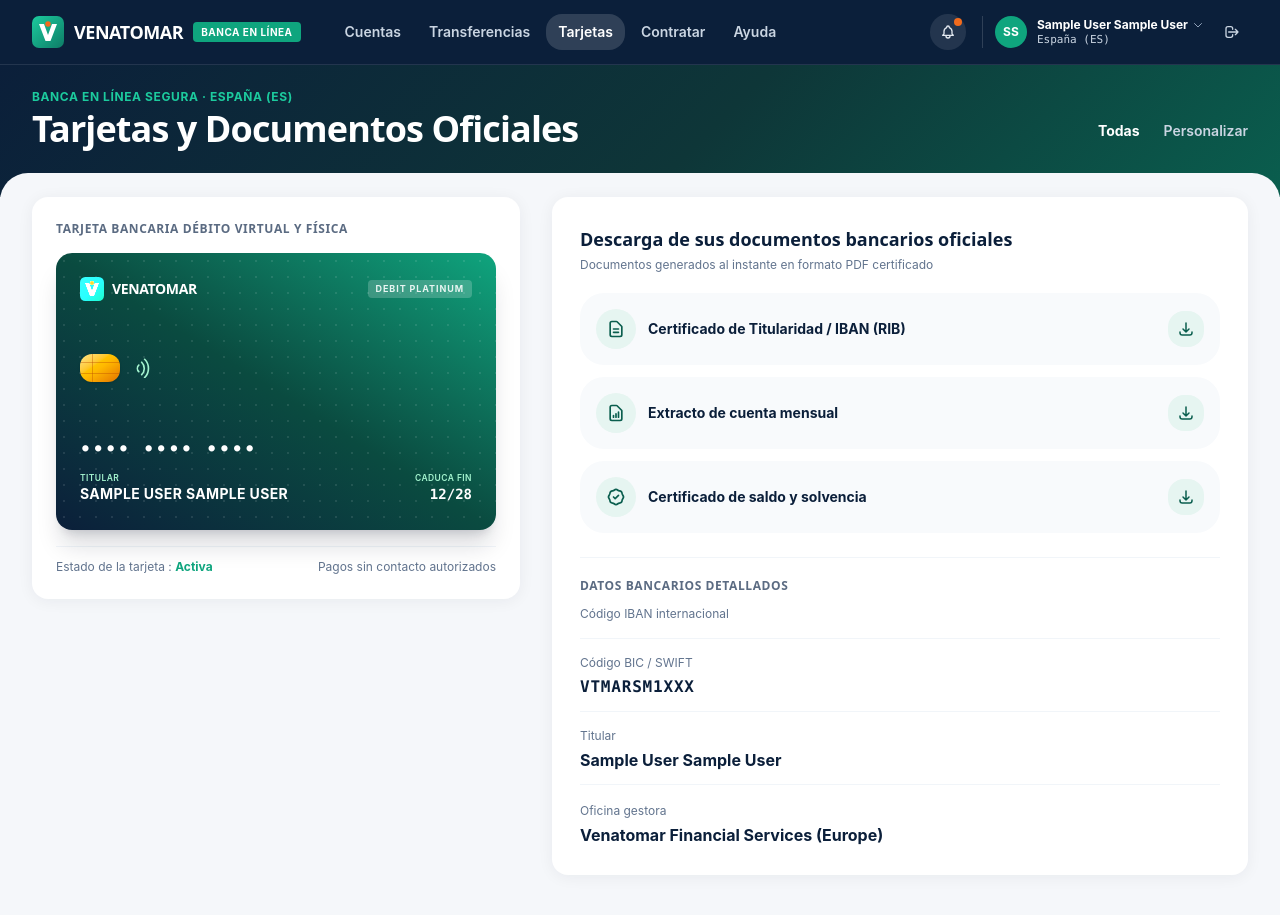
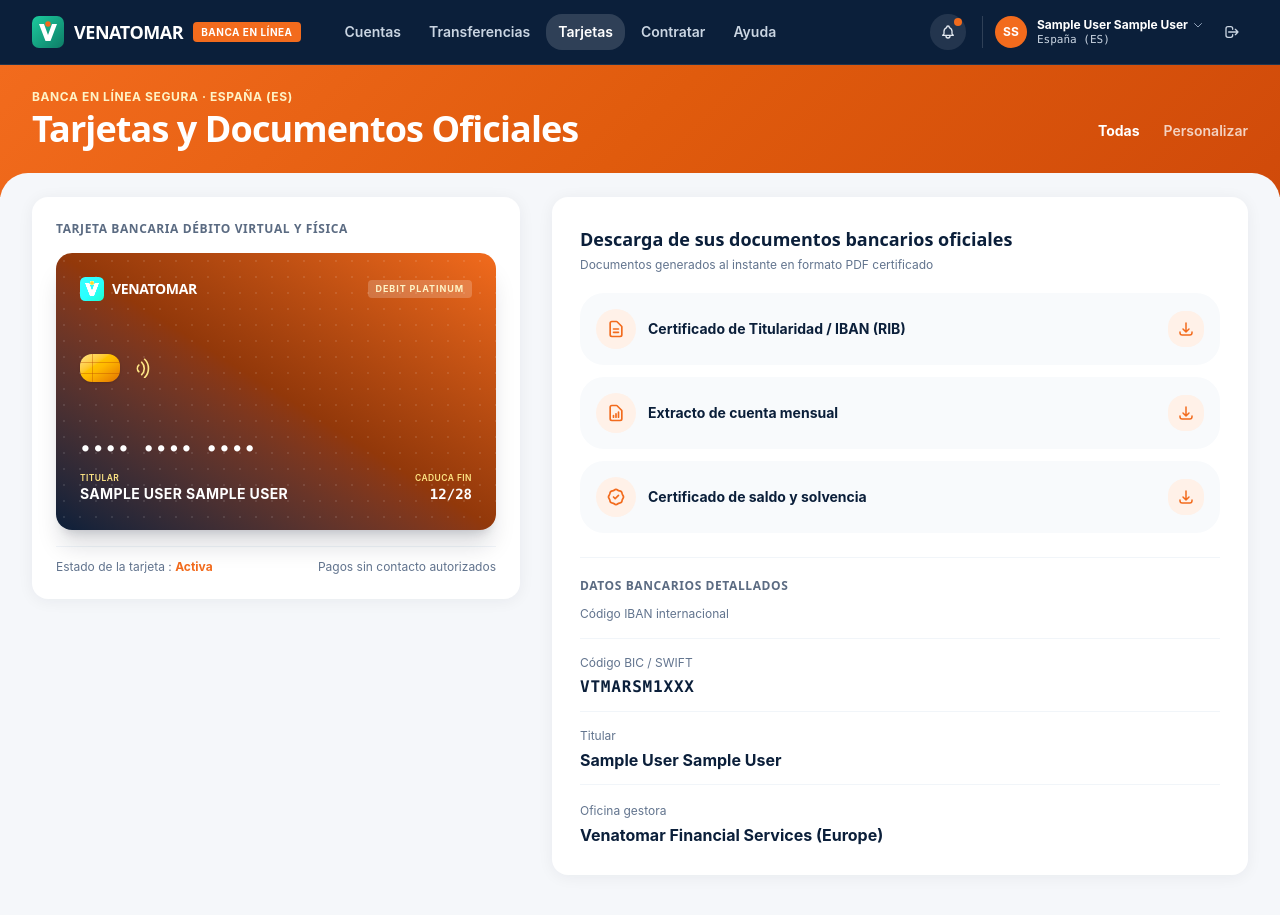
Before and after one commit to primous/venatomar, a Laravel app: page /es/portal/documents in a window 1280 px wide. Shown: the top 915 px of the page. Run offline with Laravel 12, Linux system fonts and the light colour scheme; the visitor is signed in with stand-in values (Sample User, id 1); data comes from the database, SQL or seed files in the repository; style sheets or scripts are compiled from the project's sources; some libraries are stand-ins or nearby versions.

Commit message:
style(portal): harmonize client account portal with brand orange theme

```diff
--- a/resources/views/layouts/portal.blade.php
+++ b/resources/views/layouts/portal.blade.php
@@ -11,7 +11,7 @@
 
     <style>
         .header-venatomar {
-            background: linear-gradient(135deg, #0B1F3A 0%, #0E3638 55%, #0A5E4E 100%);
+            background: linear-gradient(135deg, #F26B1D 0%, #E05B0D 50%, #D04A0A 100%);
         }
         .no-scrollbar::-webkit-scrollbar { display: none; }
         .no-scrollbar { -ms-overflow-style: none; scrollbar-width: none; }
@@ -27,7 +27,7 @@
                 <a href="{{ route('portal.dashboard', ['locale' => app()->getLocale()]) }}" class="flex items-center gap-2.5">
                     <img src="{{ asset('images/logo.svg') }}" alt="Venatomar" class="size-8">
                     <span class="font-display font-extrabold text-lg text-white tracking-tight">VENATOMAR</span>
-                    <span class="text-[10px] uppercase font-bold tracking-wider px-2 py-0.5 rounded bg-[#0FA57E] text-white">{{ __('portal.online_banking') }}</span>
+                    <span class="text-[10px] uppercase font-bold tracking-wider px-2 py-0.5 rounded bg-[#F26B1D] text-white">{{ __('portal.online_banking') }}</span>
                 </a>
 
                 <!-- Nav links with dynamic translations -->
@@ -66,11 +66,11 @@
 
                 <div x-data="{ desktopUserMenu: false }" class="relative flex items-center gap-3 pl-3 border-l border-white/15">
                     <button type="button" @click="desktopUserMenu = !desktopUserMenu" class="flex items-center gap-2.5 text-left group focus:outline-none">
-                        <div class="size-8 rounded-full bg-[#0FA57E] text-white font-bold text-xs flex items-center justify-center">
+                        <div class="size-8 rounded-full bg-[#F26B1D] text-white font-bold text-xs flex items-center justify-center">
                             {{ strtoupper(substr(auth('client')->user()?->first_name ?: (auth('client')->user()?->email ?? 'C'), 0, 1) . substr(auth('client')->user()?->last_name ?? 'L', 0, 1)) }}
                         </div>
                         <div class="text-xs">
-                            <div class="font-bold text-white group-hover:text-[#1CCB9E] transition flex items-center gap-1">
+                            <div class="font-bold text-white group-hover:text-amber-200 transition flex items-center gap-1">
                                 <span>{{ auth('client')->user()?->fullName() }}</span>
                                 <svg class="size-3 text-slate-400 group-hover:text-white transition" fill="none" stroke="currentColor" viewBox="0 0 24 24"><path stroke-linecap="round" stroke-linejoin="round" stroke-width="2" d="M19 9l-7 7-7-7"/></svg>
                             </div>
@@ -97,15 +97,15 @@
 
                         <div class="py-1.5 px-2">
                             <a href="{{ route('portal.profile', ['locale' => app()->getLocale()]) }}"
-                                class="flex items-center gap-2.5 px-3 py-2 rounded-xl text-xs font-bold text-slate-700 hover:bg-[#E6F5F1] hover:text-[#0A5E4E] transition">
-                                <svg class="size-4 text-[#0FA57E]" fill="none" stroke="currentColor" stroke-width="2" viewBox="0 0 24 24">
+                                class="flex items-center gap-2.5 px-3 py-2 rounded-xl text-xs font-bold text-slate-700 hover:bg-[#FFF1E8] hover:text-[#B23F08] transition">
+                                <svg class="size-4 text-[#F26B1D]" fill="none" stroke="currentColor" stroke-width="2" viewBox="0 0 24 24">
                                     <path stroke-linecap="round" stroke-linejoin="round" d="M16 7a4 4 0 11-8 0 4 4 0 018 0zM12 14a7 7 0 00-7 7h14a7 7 0 00-7-7z"/>
                                 </svg>
                                 <span>{{ __('portal.profile_title') }}</span>
                             </a>
                             <a href="{{ route('portal.support', ['locale' => app()->getLocale()]) }}"
-                                class="flex items-center gap-2.5 px-3 py-2 rounded-xl text-xs font-bold text-slate-700 hover:bg-[#E6F5F1] hover:text-[#0A5E4E] transition">
-                                <svg class="size-4 text-[#0FA57E]" fill="none" stroke="currentColor" stroke-width="2" viewBox="0 0 24 24">
+                                class="flex items-center gap-2.5 px-3 py-2 rounded-xl text-xs font-bold text-slate-700 hover:bg-[#FFF1E8] hover:text-[#B23F08] transition">
+                                <svg class="size-4 text-[#F26B1D]" fill="none" stroke="currentColor" stroke-width="2" viewBox="0 0 24 24">
                                     <path stroke-linecap="round" stroke-linejoin="round" d="M8 10h.01M12 10h.01M16 10h.01M9 16H5a2 2 0 01-2-2V6a2 2 0 012-2h14a2 2 0 012 2v8a2 2 0 01-2 2h-5l-5 5v-5z"/>
                                 </svg>
                                 <span>{{ __('portal.nav_help') }}</span>
@@ -161,7 +161,7 @@
                     <!-- Mobile User Avatar Button & Dropdown Menu -->
                     <div x-data="{ mobileUserMenu: false }" class="relative">
                         <button type="button" @click="mobileUserMenu = !mobileUserMenu"
-                            class="size-8 rounded-full bg-[#0FA57E] text-white font-bold text-xs flex items-center justify-center focus:outline-none focus:ring-2 focus:ring-white/40 shadow-sm transition active:scale-95"
+                            class="size-8 rounded-full bg-white text-[#F26B1D] font-extrabold text-xs flex items-center justify-center focus:outline-none focus:ring-2 focus:ring-white/40 shadow-sm transition active:scale-95"
                             aria-label="Menu utilisateur">
                             {{ strtoupper(substr(auth('client')->user()?->first_name ?: (auth('client')->user()?->email ?? 'C'), 0, 1)) }}
                         </button>
@@ -179,7 +179,7 @@
 
                             <div class="px-4 py-2 border-b border-slate-100">
                                 <div class="flex items-center gap-2.5">
-                                    <div class="size-8 rounded-full bg-[#0FA57E] text-white font-bold text-xs flex items-center justify-center shrink-0">
+                                    <div class="size-8 rounded-full bg-[#F26B1D] text-white font-bold text-xs flex items-center justify-center shrink-0">
                                         {{ strtoupper(substr(auth('client')->user()?->first_name ?: (auth('client')->user()?->email ?? 'C'), 0, 1)) }}
                                     </div>
                                     <div class="min-w-0 flex-1">
@@ -188,7 +188,7 @@
                                     </div>
                                 </div>
                                 <div class="mt-2 flex items-center justify-between">
-                                    <span class="text-[10px] font-bold text-[#0A5E4E] bg-[#E6F5F1] px-2 py-0.5 rounded-full">
+                                    <span class="text-[10px] font-bold text-[#B23F08] bg-[#FFF1E8] px-2 py-0.5 rounded-full">
                                         {{ auth('client')->user()?->country }} ({{ strtoupper(app()->getLocale()) }})
                                     </span>
                                     <span class="text-[10px] font-bold uppercase text-amber-900 bg-amber-100 px-2 py-0.5 rounded-full">
@@ -199,16 +199,16 @@
 
                             <div class="py-1.5 px-2">
                                 <a href="{{ route('portal.profile', ['locale' => app()->getLocale()]) }}"
-                                    class="flex items-center gap-2.5 px-3 py-2 rounded-xl text-xs font-bold text-slate-700 hover:bg-[#E6F5F1] hover:text-[#0A5E4E] transition">
-                                    <svg class="size-4 text-[#0FA57E]" fill="none" stroke="currentColor" stroke-width="2" viewBox="0 0 24 24">
+                                    class="flex items-center gap-2.5 px-3 py-2 rounded-xl text-xs font-bold text-slate-700 hover:bg-[#FFF1E8] hover:text-[#B23F08] transition">
+                                    <svg class="size-4 text-[#F26B1D]" fill="none" stroke="currentColor" stroke-width="2" viewBox="0 0 24 24">
                                         <path stroke-linecap="round" stroke-linejoin="round" d="M16 7a4 4 0 11-8 0 4 4 0 018 0zM12 14a7 7 0 00-7 7h14a7 7 0 00-7-7z"/>
                                     </svg>
                                     <span>{{ __('portal.profile_title') }}</span>
                                 </a>
 
                                 <a href="{{ route('portal.support', ['locale' => app()->getLocale()]) }}"
-                                    class="flex items-center gap-2.5 px-3 py-2 rounded-xl text-xs font-bold text-slate-700 hover:bg-[#E6F5F1] hover:text-[#0A5E4E] transition">
-                                    <svg class="size-4 text-[#0FA57E]" fill="none" stroke="currentColor" stroke-width="2" viewBox="0 0 24 24">
+                                    class="flex items-center gap-2.5 px-3 py-2 rounded-xl text-xs font-bold text-slate-700 hover:bg-[#FFF1E8] hover:text-[#B23F08] transition">
+                                    <svg class="size-4 text-[#F26B1D]" fill="none" stroke="currentColor" stroke-width="2" viewBox="0 0 24 24">
                                         <path stroke-linecap="round" stroke-linejoin="round" d="M8 10h.01M12 10h.01M16 10h.01M9 16H5a2 2 0 01-2-2V6a2 2 0 012-2h14a2 2 0 012 2v8a2 2 0 01-2 2h-5l-5 5v-5z"/>
                                     </svg>
                                     <span>{{ __('portal.nav_help') }}</span>
@@ -236,7 +236,7 @@
             <!-- Header Titles & Tabs -->
             <div class="flex flex-col sm:flex-row sm:items-end justify-between gap-4">
                 <div>
-                    <div class="text-xs uppercase font-bold tracking-wider text-[#1CCB9E] mb-1">
+                    <div class="text-xs uppercase font-bold tracking-wider text-amber-100 mb-1">
                         {{ __('portal.secure_portal') }} · {{ auth('client')->user()?->country }} ({{ strtoupper(app()->getLocale()) }})
                     </div>
                     <h1 class="font-display text-2xl sm:text-3xl lg:text-4xl font-extrabold text-white tracking-tight">
@@ -249,13 +249,13 @@
                     <a href="{{ route('portal.dashboard', ['locale' => app()->getLocale()]) }}" class="relative pb-2 text-white font-bold transition">
                         {{ __('portal.all') }}
                         @if(request()->routeIs('portal.dashboard'))
-                            <span class="absolute bottom-0 left-0 right-0 h-0.5 bg-[#1CCB9E] rounded-full"></span>
+                            <span class="absolute bottom-0 left-0 right-0 h-0.5 bg-white rounded-full"></span>
                         @endif
                     </a>
-                    <a href="{{ route('portal.profile', ['locale' => app()->getLocale()]) }}" class="relative pb-2 text-slate-300 hover:text-white transition">
+                    <a href="{{ route('portal.profile', ['locale' => app()->getLocale()]) }}" class="relative pb-2 text-white/75 hover:text-white transition">
                         {{ __('portal.customize') }}
                         @if(request()->routeIs('portal.profile*'))
-                            <span class="absolute bottom-0 left-0 right-0 h-0.5 bg-[#1CCB9E] rounded-full"></span>
+                            <span class="absolute bottom-0 left-0 right-0 h-0.5 bg-white rounded-full"></span>
                         @endif
                     </a>
                 </div>
@@ -269,8 +269,8 @@
         <div class="max-w-7xl mx-auto">
 
             @if(session('status'))
-                <div class="mb-5 p-4 bg-[#E6F5F1] rounded-xl text-[#0A5E4E] text-sm font-medium flex items-center gap-3 shadow-sm">
-                    <svg class="size-5 text-[#0FA57E] shrink-0" fill="none" stroke="currentColor" stroke-width="2" viewBox="0 0 24 24"><path stroke-linecap="round" stroke-linejoin="round" d="M5 13l4 4L19 7"/></svg>
+                <div class="mb-5 p-4 bg-[#FFF1E8] rounded-xl text-[#B23F08] text-sm font-medium flex items-center gap-3 shadow-sm">
+                    <svg class="size-5 text-[#F26B1D] shrink-0" fill="none" stroke="currentColor" stroke-width="2" viewBox="0 0 24 24"><path stroke-linecap="round" stroke-linejoin="round" d="M5 13l4 4L19 7"/></svg>
                     <div>{{ session('status') }}</div>
                 </div>
             @endif
--- a/resources/views/portal/documents.blade.php
+++ b/resources/views/portal/documents.blade.php
@@ -12,7 +12,7 @@
                 </h2>
 
                 <!-- Premium Venatomar Debit Card -->
-                <div class="relative w-full min-h-[215px] sm:min-h-0 sm:aspect-[1.586/1] rounded-2xl bg-gradient-to-tr from-[#0B1F3A] via-[#0A4B40] to-[#0FA57E] p-4 sm:p-6 pb-5 sm:pb-6 text-white shadow-xl shadow-slate-900/15 overflow-hidden">
+                <div class="relative w-full min-h-[215px] sm:min-h-0 sm:aspect-[1.586/1] rounded-2xl bg-gradient-to-tr from-[#0B1F3A] via-[#92380A] to-[#F26B1D] p-4 sm:p-6 pb-5 sm:pb-6 text-white shadow-xl shadow-slate-900/15 overflow-hidden">
                     <div class="absolute inset-0 opacity-10 bg-[radial-gradient(#fff_1px,transparent_1px)] [background-size:16px_16px]"></div>
 
                     <div class="relative z-10 flex flex-col justify-between h-full min-h-[190px] sm:min-h-0">
@@ -21,7 +21,7 @@
                                 <img src="{{ asset('images/logo.svg') }}" alt="Venatomar" class="size-6 brightness-200">
                                 <span class="font-display font-extrabold text-sm tracking-tight">VENATOMAR</span>
                             </div>
-                            <span class="text-[9px] uppercase font-bold tracking-widest text-[#E6F5F1] px-2 py-0.5 rounded bg-white/20">
+                            <span class="text-[9px] uppercase font-bold tracking-widest text-amber-100 px-2 py-0.5 rounded bg-white/20">
                                 {{ __('portal.platinum_card') }}
                             </span>
                         </div>
@@ -34,7 +34,7 @@
                                 <div class="h-full w-[1px] bg-amber-700/40 absolute left-3"></div>
                             </div>
                             <!-- Contactless wave -->
-                            <svg class="size-4 sm:size-5 text-emerald-200 shrink-0" fill="none" stroke="currentColor" stroke-width="2" viewBox="0 0 24 24">
+                            <svg class="size-4 sm:size-5 text-amber-200 shrink-0" fill="none" stroke="currentColor" stroke-width="2" viewBox="0 0 24 24">
                                 <path stroke-linecap="round" stroke-linejoin="round" d="M8.111 16.404a5.5 5.5 0 010-7.778M11.646 19.94a10.5 10.5 0 000-14.85M15.182 23.475a15.5 15.5 0 000-21.95"/>
                             </svg>
                         </div>
@@ -46,11 +46,11 @@
 
                             <div class="flex items-end justify-between gap-3 text-xs pt-0.5">
                                 <div class="min-w-0 flex-1">
-                                    <div class="text-[8.5px] uppercase tracking-wider text-emerald-200 font-semibold">{{ __('portal.card_holder') }}</div>
+                                    <div class="text-[8.5px] uppercase tracking-wider text-amber-200 font-semibold">{{ __('portal.card_holder') }}</div>
                                     <div class="font-bold tracking-wide uppercase truncate text-xs sm:text-sm">{{ $client->fullName() }}</div>
                                 </div>
                                 <div class="text-right shrink-0">
-                                    <div class="text-[8.5px] uppercase tracking-wider text-emerald-200 font-semibold">{{ __('portal.card_expires') }}</div>
+                                    <div class="text-[8.5px] uppercase tracking-wider text-amber-200 font-semibold">{{ __('portal.card_expires') }}</div>
                                     <div class="font-bold font-mono text-xs sm:text-sm">12/28</div>
                                 </div>
                             </div>
@@ -59,7 +59,7 @@
                 </div>
 
                 <div class="hidden sm:flex mt-4 pt-3 border-t border-slate-100 items-center justify-between text-xs text-slate-500">
-                    <span>{{ __('portal.card_status_prefix') }} <strong class="text-[#0FA57E]">{{ __('portal.card_active') }}</strong></span>
+                    <span>{{ __('portal.card_status_prefix') }} <strong class="text-[#F26B1D]">{{ __('portal.card_active') }}</strong></span>
                     <span>{{ __('portal.card_contactless') }}</span>
                 </div>
             </div>
@@ -75,48 +75,48 @@
             <div class="space-y-3">
                 <!-- 1. RIB / IBAN PDF -->
                 <a href="{{ route('portal.documents.rib', ['locale' => app()->getLocale()]) }}"
-                    class="flex items-center justify-between gap-3 p-3.5 sm:p-4 rounded-xl bg-slate-50 hover:bg-[#E6F5F1]/50 transition group">
+                    class="flex items-center justify-between gap-3 p-3.5 sm:p-4 rounded-xl bg-slate-50 hover:bg-[#FFF1E8]/60 transition group">
                     <div class="flex items-center gap-3 min-w-0">
-                        <div class="size-10 rounded-xl bg-[#E6F5F1] text-[#0A5E4E] flex items-center justify-center shrink-0">
+                        <div class="size-10 rounded-xl bg-[#FFF1E8] text-[#F26B1D] flex items-center justify-center shrink-0">
                             <svg class="size-5" fill="none" stroke="currentColor" stroke-width="2" viewBox="0 0 24 24"><path stroke-linecap="round" stroke-linejoin="round" d="M9 12h6m-6 4h6m2 5H7a2 2 0 01-2-2V5a2 2 0 012-2h5.586a1 1 0 01.707.293l5.414 5.414a1 1 0 01.293.707V19a2 2 0 01-2 2z"/></svg>
                         </div>
-                        <div class="text-sm font-bold text-[#0B1F3A] group-hover:text-[#0FA57E] transition leading-snug">
+                        <div class="text-sm font-bold text-[#0B1F3A] group-hover:text-[#F26B1D] transition leading-snug">
                             {{ __('portal.doc_rib_title') }}
                         </div>
                     </div>
-                    <div class="size-9 rounded-lg bg-[#E6F5F1] group-hover:bg-[#0FA57E] text-[#0A5E4E] group-hover:text-white flex items-center justify-center shrink-0 transition">
+                    <div class="size-9 rounded-lg bg-[#FFF1E8] group-hover:bg-[#F26B1D] text-[#F26B1D] group-hover:text-white flex items-center justify-center shrink-0 transition">
                         <svg class="size-4.5" fill="none" stroke="currentColor" stroke-width="2" viewBox="0 0 24 24"><path stroke-linecap="round" stroke-linejoin="round" d="M4 16v1a3 3 0 003 3h10a3 3 0 003-3v-1m-4-4l-4 4m0 0l-4-4m4 4V4"/></svg>
                     </div>
                 </a>
 
                 <!-- 2. Relevé de Compte Mensuel PDF -->
                 <a href="{{ route('portal.documents.statement', ['locale' => app()->getLocale()]) }}"
-                    class="flex items-center justify-between gap-3 p-3.5 sm:p-4 rounded-xl bg-slate-50 hover:bg-[#E6F5F1]/50 transition group">
+                    class="flex items-center justify-between gap-3 p-3.5 sm:p-4 rounded-xl bg-slate-50 hover:bg-[#FFF1E8]/60 transition group">
                     <div class="flex items-center gap-3 min-w-0">
-                        <div class="size-10 rounded-xl bg-[#E6F5F1] text-[#0A5E4E] flex items-center justify-center shrink-0">
+                        <div class="size-10 rounded-xl bg-[#FFF1E8] text-[#F26B1D] flex items-center justify-center shrink-0">
                             <svg class="size-5" fill="none" stroke="currentColor" stroke-width="2" viewBox="0 0 24 24"><path stroke-linecap="round" stroke-linejoin="round" d="M9 17v-2m3 2v-4m3 4v-6m2 10H7a2 2 0 01-2-2V5a2 2 0 012-2h5.586a1 1 0 01.707.293l5.414 5.414a1 1 0 01.293.707V19a2 2 0 01-2 2z"/></svg>
                         </div>
-                        <div class="text-sm font-bold text-[#0B1F3A] group-hover:text-[#0FA57E] transition leading-snug">
+                        <div class="text-sm font-bold text-[#0B1F3A] group-hover:text-[#F26B1D] transition leading-snug">
                             {{ __('portal.doc_statement_title') }}
                         </div>
                     </div>
-                    <div class="size-9 rounded-lg bg-[#E6F5F1] group-hover:bg-[#0FA57E] text-[#0A5E4E] group-hover:text-white flex items-center justify-center shrink-0 transition">
+                    <div class="size-9 rounded-lg bg-[#FFF1E8] group-hover:bg-[#F26B1D] text-[#F26B1D] group-hover:text-white flex items-center justify-center shrink-0 transition">
                         <svg class="size-4.5" fill="none" stroke="currentColor" stroke-width="2" viewBox="0 0 24 24"><path stroke-linecap="round" stroke-linejoin="round" d="M4 16v1a3 3 0 003 3h10a3 3 0 003-3v-1m-4-4l-4 4m0 0l-4-4m4 4V4"/></svg>
                     </div>
                 </a>
 
                 <!-- 3. Attestation de Solde Bancaire PDF -->
                 <a href="{{ route('portal.documents.attestation', ['locale' => app()->getLocale()]) }}"
-                    class="flex items-center justify-between gap-3 p-3.5 sm:p-4 rounded-xl bg-slate-50 hover:bg-[#E6F5F1]/50 transition group">
+                    class="flex items-center justify-between gap-3 p-3.5 sm:p-4 rounded-xl bg-slate-50 hover:bg-[#FFF1E8]/60 transition group">
                     <div class="flex items-center gap-3 min-w-0">
-                        <div class="size-10 rounded-xl bg-[#E6F5F1] text-[#0A5E4E] flex items-center justify-center shrink-0">
+                        <div class="size-10 rounded-xl bg-[#FFF1E8] text-[#F26B1D] flex items-center justify-center shrink-0">
                             <svg class="size-5" fill="none" stroke="currentColor" stroke-width="2" viewBox="0 0 24 24"><path stroke-linecap="round" stroke-linejoin="round" d="M9 12l2 2 4-4M7.835 4.697a3.42 3.42 0 001.946-.806 3.42 3.42 0 014.438 0 3.42 3.42 0 001.946.806 3.42 3.42 0 013.138 3.138 3.42 3.42 0 00.806 1.946 3.42 3.42 0 010 4.438 3.42 3.42 0 00-.806 1.946 3.42 3.42 0 01-3.138 3.138 3.42 3.42 0 00-1.946.806 3.42 3.42 0 01-4.438 0 3.42 3.42 0 00-1.946-.806 3.42 3.42 0 01-3.138-3.138 3.42 3.42 0 00-.806-1.946 3.42 3.42 0 010-4.438 3.42 3.42 0 00.806-1.946 3.42 3.42 0 013.138-3.138z"/></svg>
                         </div>
-                        <div class="text-sm font-bold text-[#0B1F3A] group-hover:text-[#0FA57E] transition leading-snug">
+                        <div class="text-sm font-bold text-[#0B1F3A] group-hover:text-[#F26B1D] transition leading-snug">
                             {{ __('portal.doc_certificate_title') }}
                         </div>
                     </div>
-                    <div class="size-9 rounded-lg bg-[#E6F5F1] group-hover:bg-[#0FA57E] text-[#0A5E4E] group-hover:text-white flex items-center justify-center shrink-0 transition">
+                    <div class="size-9 rounded-lg bg-[#FFF1E8] group-hover:bg-[#F26B1D] text-[#F26B1D] group-hover:text-white flex items-center justify-center shrink-0 transition">
                         <svg class="size-4.5" fill="none" stroke="currentColor" stroke-width="2" viewBox="0 0 24 24"><path stroke-linecap="round" stroke-linejoin="round" d="M4 16v1a3 3 0 003 3h10a3 3 0 003-3v-1m-4-4l-4 4m0 0l-4-4m4 4V4"/></svg>
                     </div>
                 </a>
```
Also changed, not shown: other parts of resources/views/layouts/portal.blade.php (+11 -11 lines), resources/views/pages/account.blade.php (+4 -4 lines), resources/views/portal/dashboard.blade.php (+28 -28 lines), resources/views/portal/loans.blade.php (+15 -15 lines), resources/views/portal/login.blade.php (+4 -4 lines), resources/views/portal/profile.blade.php (+10 -10 lines), resources/views/portal/support.blade.php (+9 -9 lines), resources/views/portal/transfers.blade.php (+16 -16 lines), 3 other files.
